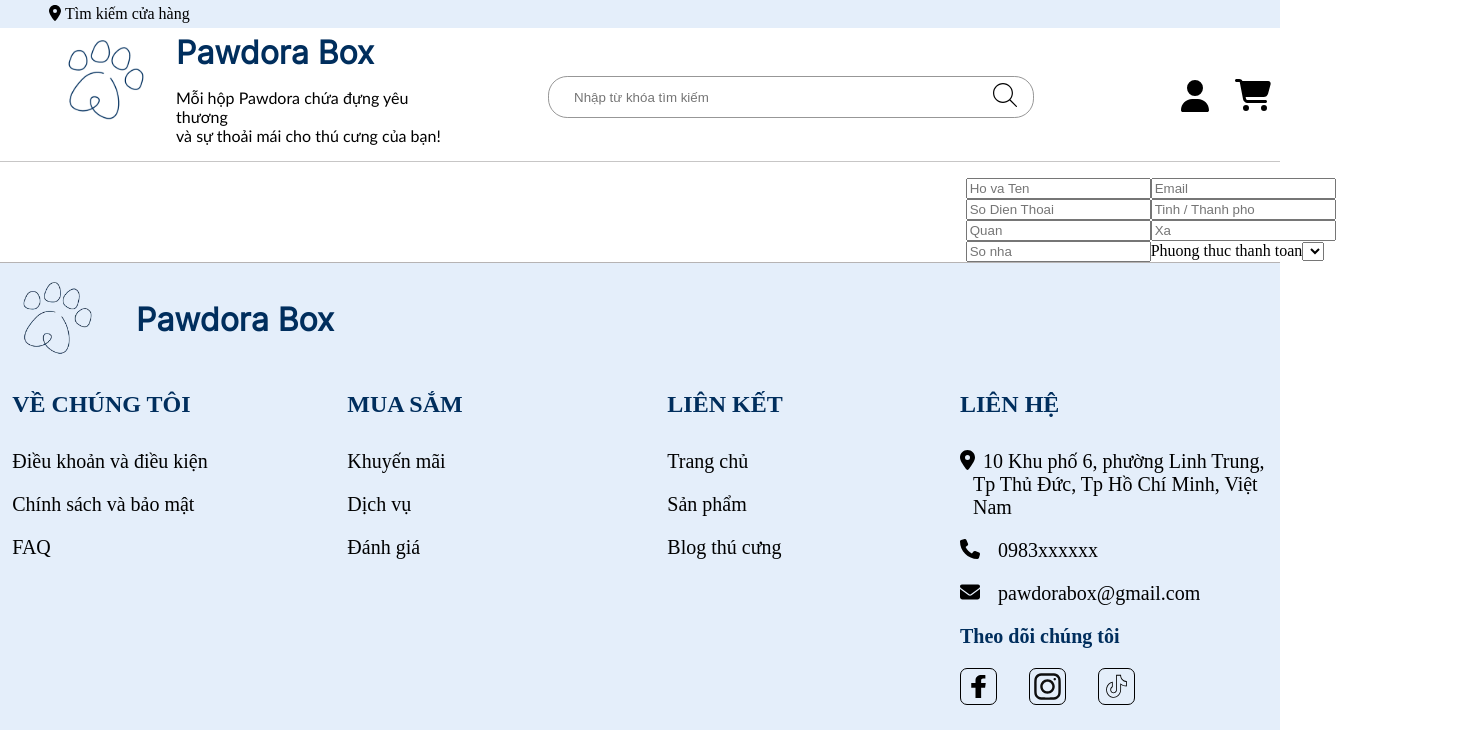
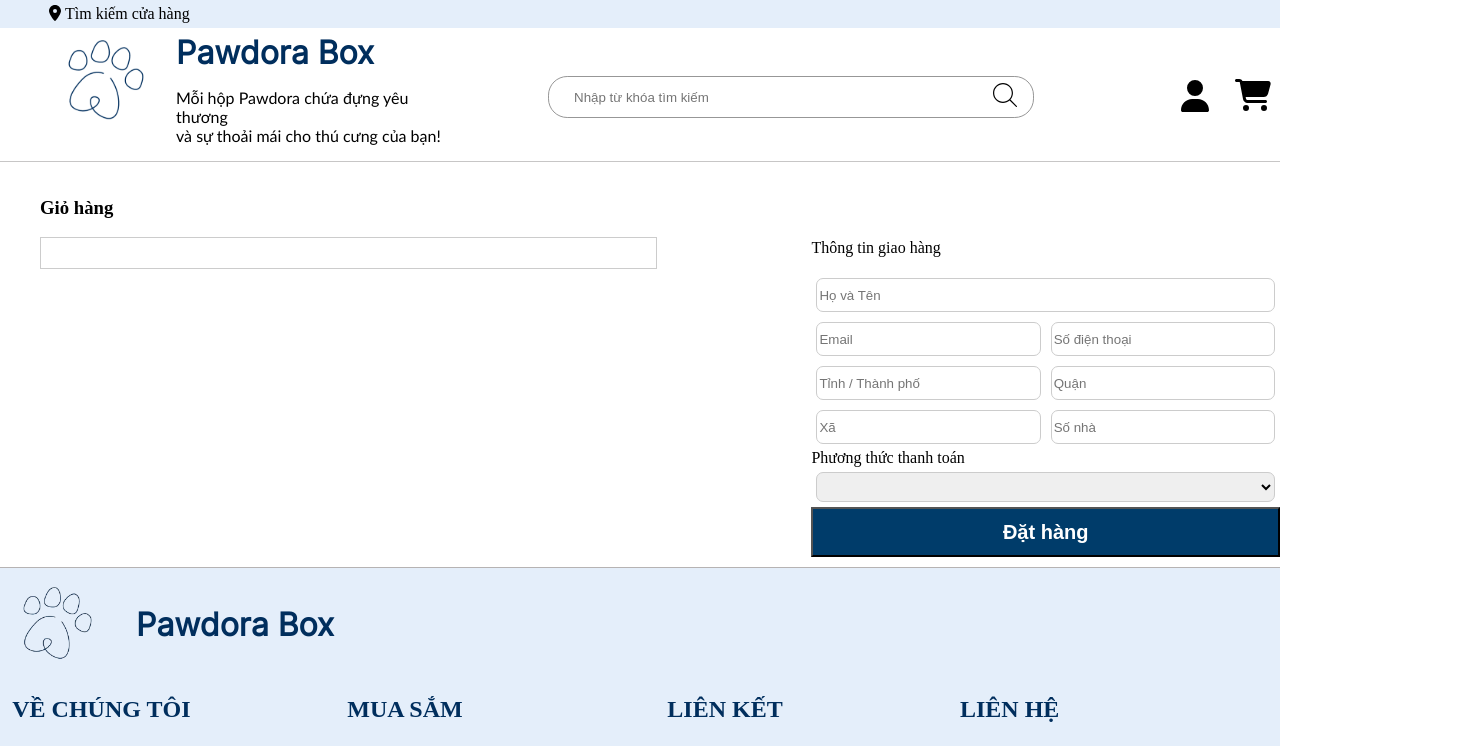
Before and after one commit to YaseiTanuki/Pawdora-Box, a React (Vite) app: page /subcartpage in a window 1280 px wide. Shown: the top 746 px of the page, 1466 px wide, since content can reach past the window. Built offline with nearby package versions, Linux system fonts and the light colour scheme.

Commit message:
add sub cart page

```diff
--- /dev/null
+++ b/hooks/pay_context.jsx
@@ -0,0 +1,15 @@
+import { createContext, useState } from "react";
+
+const PayContext = createContext({})
+
+export const PayContextProvider = ({children}) => {
+    const [payProduct, setPayProduct] = useState([]);
+
+    return (
+        <PayContext.Provider value={{payProduct, setPayProduct}}>
+            {children}
+        </PayContext.Provider>
+    )
+}
+
+export default PayContext
--- a/src/components/small_components/delivery_info/delivery_info.jsx
+++ b/src/components/small_components/delivery_info/delivery_info.jsx
@@ -3,19 +3,21 @@ import "./delivery_info.scss"
 const DeliveryInfo = (props) => {
     return (
         <article className="delivery-info">
+            <p>Thông tin giao hàng</p>
             <form action="">
-                <input type="text" placeholder="Ho va Ten"/>
+                <input className="full" type="text" placeholder="Họ và Tên"/>
                 <input type="text" placeholder="Email"/>
-                <input type="text" placeholder="So Dien Thoai"/>
-                <input type="text" placeholder="Tinh / Thanh pho"/>
-                <input type="text" placeholder="Quan"/>
-                <input type="text" placeholder="Xa"/>
-                <input type="text" placeholder="So nha"/>
-                <label htmlFor="">Phuong thuc thanh toan</label>
-                <select name="" id="">
+                <input type="text" placeholder="Số điện thoại"/>
+                <input type="text" placeholder="Tỉnh / Thành phố"/>
+                <input type="text" placeholder="Quận"/>
+                <input type="text" placeholder="Xã"/>
+                <input type="text" placeholder="Số nhà"/>
+                <label htmlFor="">Phương thức thanh toán</label>
+                <select className="full" name="" id="">
                     <option value="Hehe"></option>
                 </select>
             </form>
+            <button className="end-button">Đặt hàng</button>
         </article>
     )
 }
--- a/src/components/small_components/delivery_info/delivery_info.scss
+++ b/src/components/small_components/delivery_info/delivery_info.scss
@@ -1,3 +1,38 @@
 .delivery-info {
-    min-width: 500px;
+    grid-column: 1 / 3;
+    display: grid;
+    grid-template-columns: subgrid;
+
+    p {
+        grid-row: 1 / 2;
+        grid-column: 1/  3;
+    }
+
+    form {
+        grid-row: 2/3;
+        grid-column: 1 / 3;
+        display: grid;
+        grid-template-columns: subgrid;
+
+        .full {
+            grid-column: 1 / 3;
+        }
+
+        input, select {
+            margin: 5px;
+            border-radius: 7px;
+            border: 1px solid #ccc;
+            height: 30px;
+        }
+    }
+
+    .end-button {
+        grid-row: 3 / 4;
+        grid-column: 1 / 3;
+        height: 50px;
+        background-color: #003c6a;
+        color: white;
+        font-size: 20px;
+        font-weight: bold;
+    }
 }
--- a/src/main.jsx
+++ b/src/main.jsx
@@ -4,13 +4,16 @@ import ReactDOM from "react-dom/client"
 import App from "./App.jsx"
 import { ProductContextProvider } from "../hooks/productContext.jsx"
 import { CartContextProvider } from "../hooks/cart_context.jsx"
+import { PayContextProvider } from "../hooks/pay_context.jsx"
 
 ReactDOM.createRoot(document.getElementById('root')).render(
   <React.StrictMode>
     <BrowserRouter>
       <ProductContextProvider>
         <CartContextProvider>
-          <App />
+          <PayContextProvider>
+            <App />
+          </PayContextProvider>
         </CartContextProvider>
       </ProductContextProvider>
     </BrowserRouter>
--- a/src/pages/cart/cart.jsx
+++ b/src/pages/cart/cart.jsx
@@ -9,6 +9,7 @@ import { productsData } from "../product_page/product_page"
 import { FontAwesomeIcon } from "@fortawesome/react-fontawesome"
 import './cart.scss'
 import { useNavigate } from "react-router-dom"
+import PayContext from "../../../hooks/pay_context"
 
 const CartPage = () => {
 
@@ -16,6 +17,7 @@ const CartPage = () => {
     const {cartProduct, setCartProduct} = useContext(cartContext)
 
       const [cartList, setCartList] = useState([])
+      const {payProduct, setPayProduct} = useContext(PayContext)
       const CartProductDisplay = (props) => {
         return(
             <article className="cart-item">
@@ -50,6 +52,9 @@ const CartPage = () => {
         if(cartList.length != newList.length)
             setCartList(newList)
     }
+
+    if(cartList != payProduct)
+        setPayProduct(cartList)
 
     const [totalPrice, setTotalPrice] = useState(0)
     let total = 0
--- a/src/pages/cart/cart.scss
+++ b/src/pages/cart/cart.scss
@@ -3,6 +3,9 @@
     grid-column: 1 / 13;
     display: grid;
     grid-template-columns: subgrid;
+
+
+}
 
 .cart-list-container {
     grid-column: 2 / 6;
@@ -73,4 +76,3 @@
 
     }
 }
-}
--- a/src/pages/sub_cart_page/sub_cart_page.jsx
+++ b/src/pages/sub_cart_page/sub_cart_page.jsx
@@ -3,10 +3,41 @@ import './sub_cart_page.scss'
 
 import Footer from "../../components/big_components/footer/footer"
 import Header from "../../components/big_components/header/header"
+import { useContext } from "react"
+import PayContext from "../../../hooks/pay_context"
+import { FontAwesomeIcon } from "@fortawesome/react-fontawesome"
+
 const SubCartPage = () => {
+
+    const {payProduct, setPayProduct} = useContext(PayContext)
+
+    const CartProductDisplay = (props) => {
+        return(
+            <article className="cart-item">
+                <img src={props.img} alt="" />
+                <article className="detail-container">
+                    <article className="product-name">
+                        <h4>{props.name}</h4>
+                        <button><FontAwesomeIcon icon="trash" /></button>
+                    </article>
+                    <article className="price">
+                        <h3>{props.price}đ</h3>
+                    </article>
+                </article>
+            </article>
+        )
+      }
     return (
         <section className="sub-cart-page">
             <Header/>
+            <section className="cart-list-container">
+                <h3>Giỏ hàng</h3>
+                <ul className="cart-list">
+                    {payProduct.map((item) => (
+                        <li><CartProductDisplay img={item.img} name={item.name} price={item.price}/></li>
+                    ))}
+                </ul>
+            </section>
             <article className="delivery">
                 <DeliveryInfo/>
             </article>
--- a/src/pages/sub_cart_page/sub_cart_page.scss
+++ b/src/pages/sub_cart_page/sub_cart_page.scss
@@ -4,6 +4,11 @@
     grid-template-columns: subgrid;
 
     .delivery {
-        grid-column: 8/13;
+        margin-top: 45px;
+        grid-column: 7/13;
+        display: grid;
+        grid-template-columns: repeat(2, 1fr);
+        max-width: 600px;
+        margin-bottom: 10px;
     }
 }
```
Lines whose indentation alone changed are shown as unchanged.
